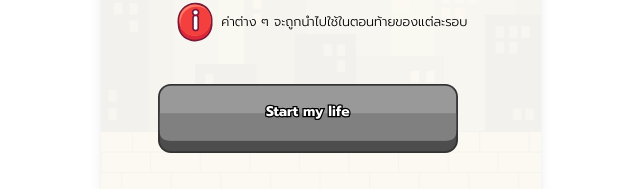
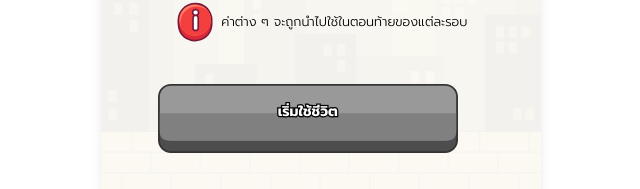
Before and after one commit to ShouldSleep8hr/Life-In-CTRL, a Vue app: page /start in a window 1280 px wide. Shown: the part 597-786 px from the top of the page, without its empty margins (319-959 px from the left). Built offline with nearby package versions, Linux system fonts and the light colour scheme.

Commit message:
hcange text start my life in startlifeview to thai

```diff
--- a/src/views/StartLifeView.vue
+++ b/src/views/StartLifeView.vue
@@ -139,7 +139,7 @@ const bg = new URL(`../assets/Background/Title.svg`, import.meta.url).href
               name="Button_Green_Active"
               disabledName="Button_Grey"
               :disabled="selectedCardIndex === null"
-              :text="'Start my life'"
+              :text="'เริ่มใช้ชีวิต'"
               @click="handleButtonClick"
             />
           </div>
```
